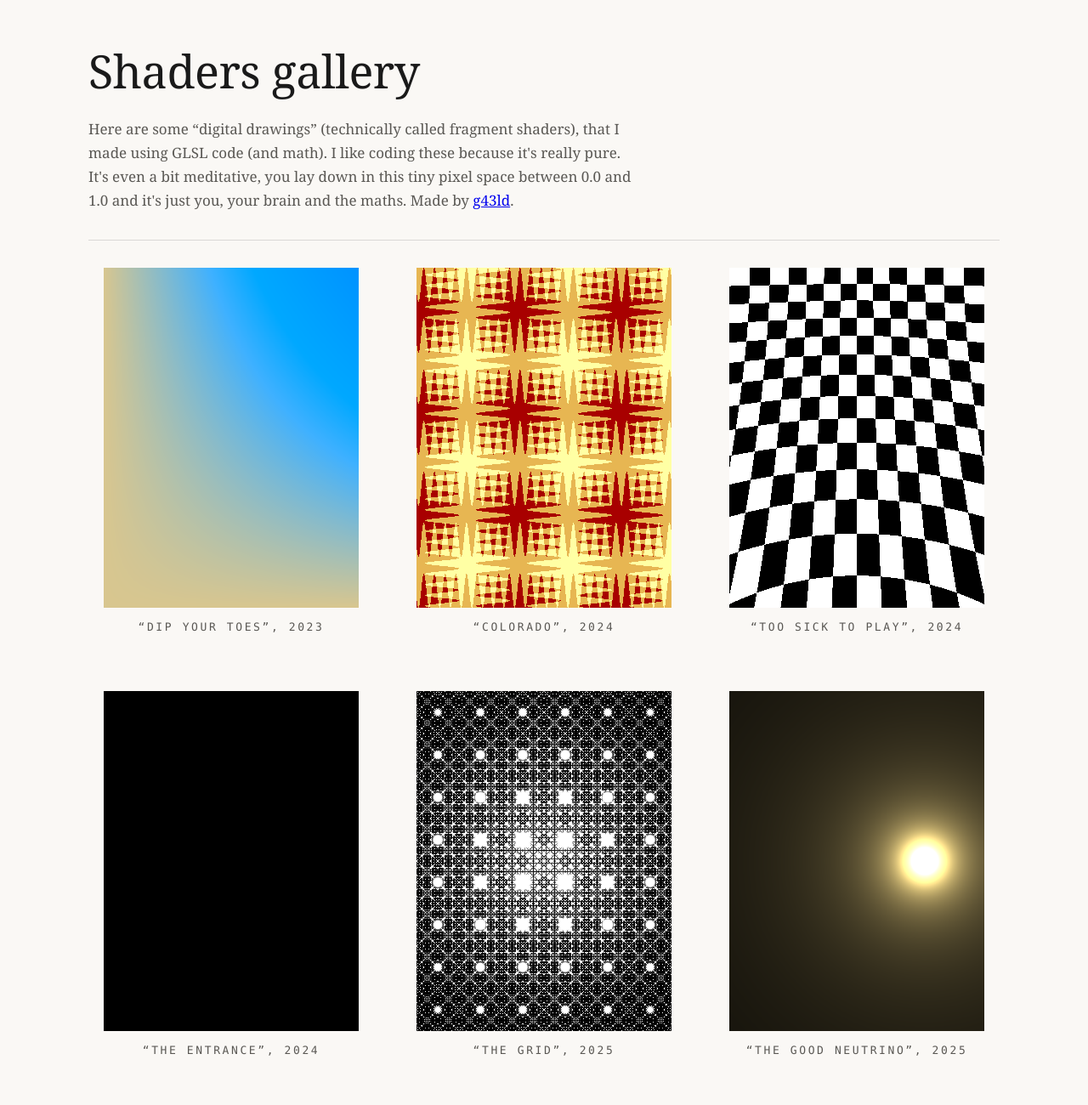
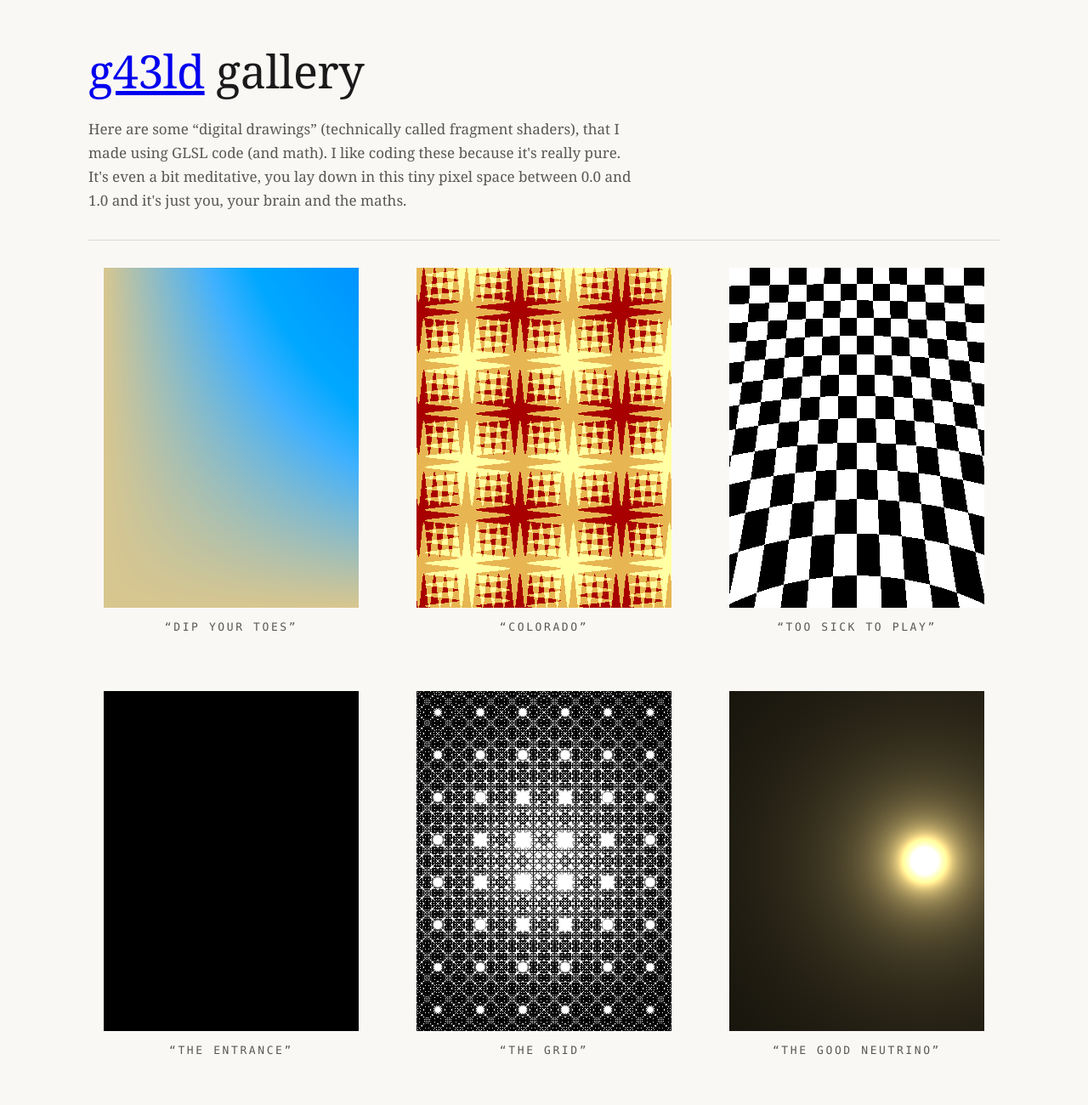
Before and after one commit to g43ld/gallery, a plain HTML site: page index.html in a window 1280 px wide. Shown: the part 60-1360 px from the top of the page at 85% size. Drawn offline with Linux system fonts and the light colour scheme.

Commit message:
fix(index): no more dates on shaders and change page title

```diff
--- a/index.html
+++ b/index.html
@@ -5,7 +5,7 @@
   <meta charset="utf-8" />
   <meta name="viewport" content="width=device-width, initial-scale=1" />
   <meta name="description" content="A gallery of interactive GLSL shader artwork by g43ld." />
-  <title>Shaders gallery of g43ld</title>
+  <title>g43ld shaders gallery</title>
   <link rel="stylesheet" href="./main.css" />
   <script type="module" src="./main.js"></script>
 </head>
@@ -13,13 +13,13 @@
 <body>
   <main id="main" class="wrap">
     <header class="page-header">
-      <h1>Shaders gallery</h1>
+      <h1><a href="https://g43ld.bearblog.dev" rel="noopener" target="_blank">g43ld</a> gallery</h1>
       <p class="lede">
         Here are some “digital drawings” (technically called fragment
         shaders), that I made using GLSL code (and math). I like coding these
         because it's really pure. It's even a bit meditative, you lay down in
         this tiny pixel space between 0.0 and 1.0 and it's just you, your brain
-        and the maths. Made by <a href="https://g43ld.bearblog.dev" rel="noopener" target="_blank">g43ld</a>.
+        and the maths.
       </p>
     </header>
 
@@ -29,7 +29,7 @@
           width="300" height="400" aria-label="Animated Dip your toes shader artwork">
           Animated Dip your toes shader artwork.
         </canvas>
-        <figcaption>“Dip your toes”, 2023</figcaption>
+        <figcaption>“Dip your toes”</figcaption>
       </figure>
 
       <figure class="shader-artwork">
@@ -37,7 +37,7 @@
           width="300" height="400" aria-label="Animated Colorado shader artwork">
           Animated Colorado shader artwork.
         </canvas>
-        <figcaption>“Colorado”, 2024</figcaption>
+        <figcaption>“Colorado”</figcaption>
       </figure>
 
       <figure class="shader-artwork">
@@ -45,7 +45,7 @@
           width="300" height="400" aria-label="Animated Too sick to play shader artwork">
           Animated Too sick to play shader artwork.
         </canvas>
-        <figcaption>“Too sick to play”, 2024</figcaption>
+        <figcaption>“Too sick to play”</figcaption>
       </figure>
 
       <figure class="shader-artwork">
@@ -53,7 +53,7 @@
           width="300" height="400" aria-label="Animated The entrance shader artwork">
           Animated The entrance shader artwork.
         </canvas>
-        <figcaption>“The entrance”, 2024</figcaption>
+        <figcaption>“The entrance”</figcaption>
       </figure>
 
       <figure class="shader-artwork">
@@ -61,7 +61,7 @@
           height="400" aria-label="Animated The grid shader artwork">
           Animated The grid shader artwork.
         </canvas>
-        <figcaption>“The grid”, 2025</figcaption>
+        <figcaption>“The grid”</figcaption>
       </figure>
 
       <figure class="shader-artwork">
@@ -69,7 +69,7 @@
           width="300" height="400" aria-label="Animated The good Neutrino shader artwork">
           Animated The good Neutrino shader artwork.
         </canvas>
-        <figcaption>“The good Neutrino”, 2025</figcaption>
+        <figcaption>“The good Neutrino”</figcaption>
       </figure>
 
       <figure class="shader-artwork">
@@ -77,7 +77,7 @@
           width="300" height="400" aria-label="Animated The breath of life shader artwork">
           Animated The breath of life shader artwork.
         </canvas>
-        <figcaption>“The breath of life”, 2026</figcaption>
+        <figcaption>“The breath of life”</figcaption>
       </figure>
     </section>
   </main>
```
